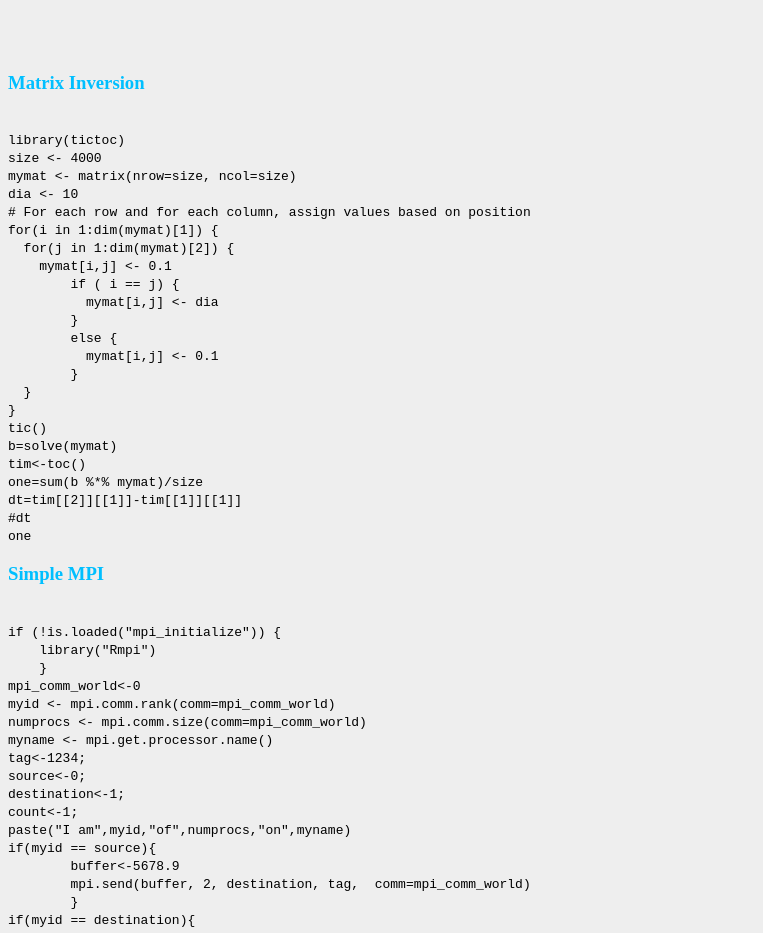
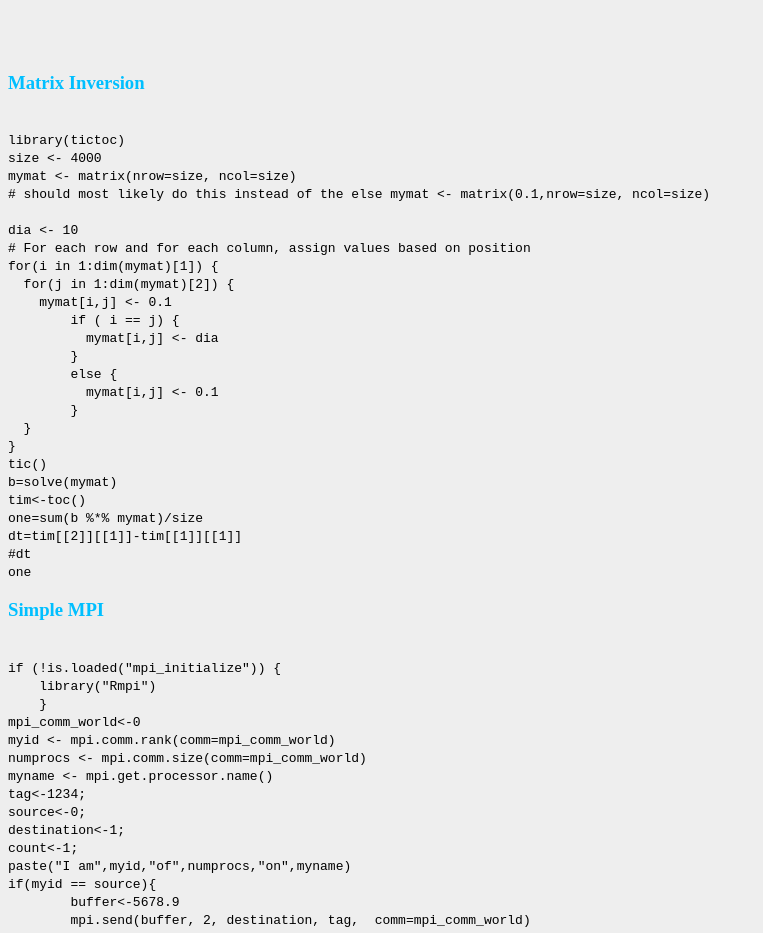
Before and after one commit to timkphd/examples, a plain HTML site: page r/rcheat.html in a window 1280 px wide. Shown: the part 1560-2493 px from the top of the page, without its empty margins (0-763 px from the left). Drawn offline with Linux system fonts and the light colour scheme.

Commit message:
minor update

```diff
--- a/r/rcheat.html
+++ b/r/rcheat.html
@@ -108,6 +108,8 @@ foreach(ijk=1:nt, .combine=cbind) %dopar% {
 library(tictoc)
 size &lt;- 4000
 mymat &lt;- matrix(nrow=size, ncol=size)
+# should most likely do this instead of the else mymat &lt;- matrix(0.1,nrow=size, ncol=size)
+
 dia &lt;- 10
 # For each row and for each column, assign values based on position
 for(i in 1:dim(mymat)[1]) {
```
